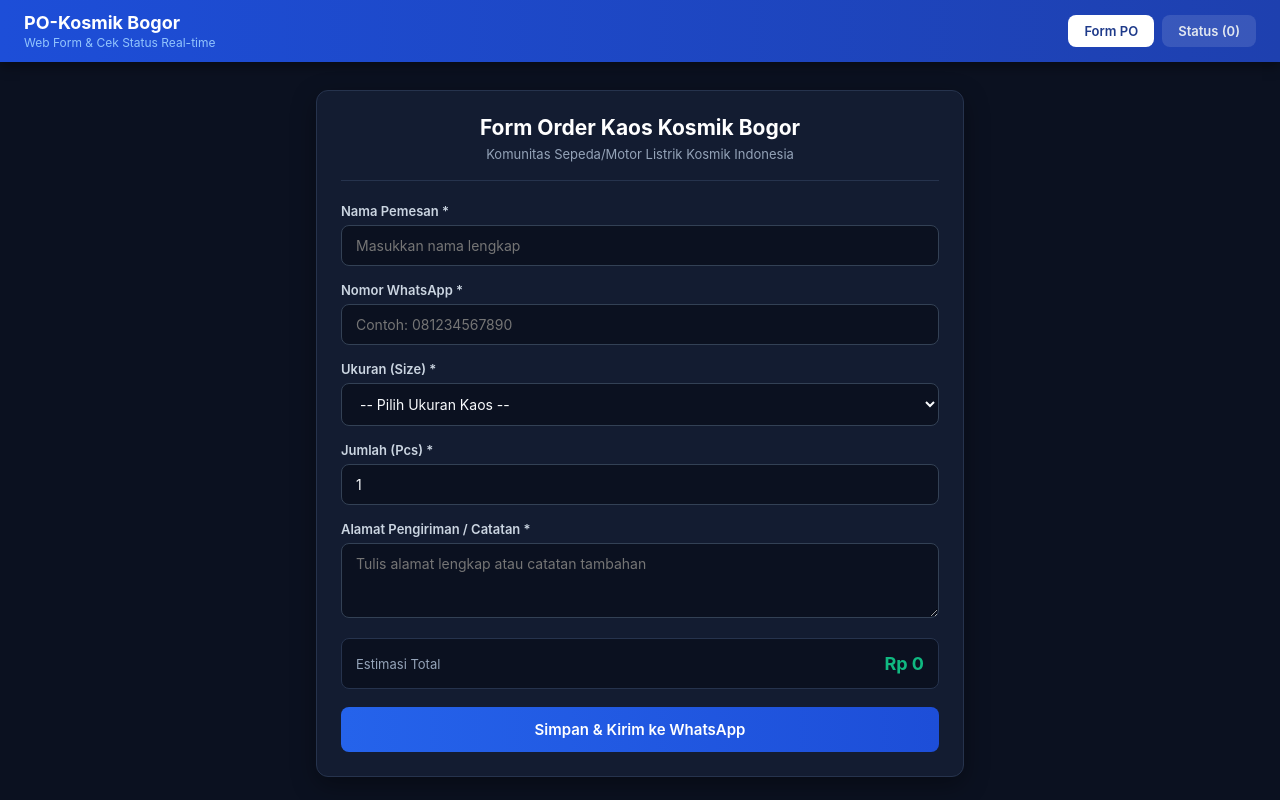
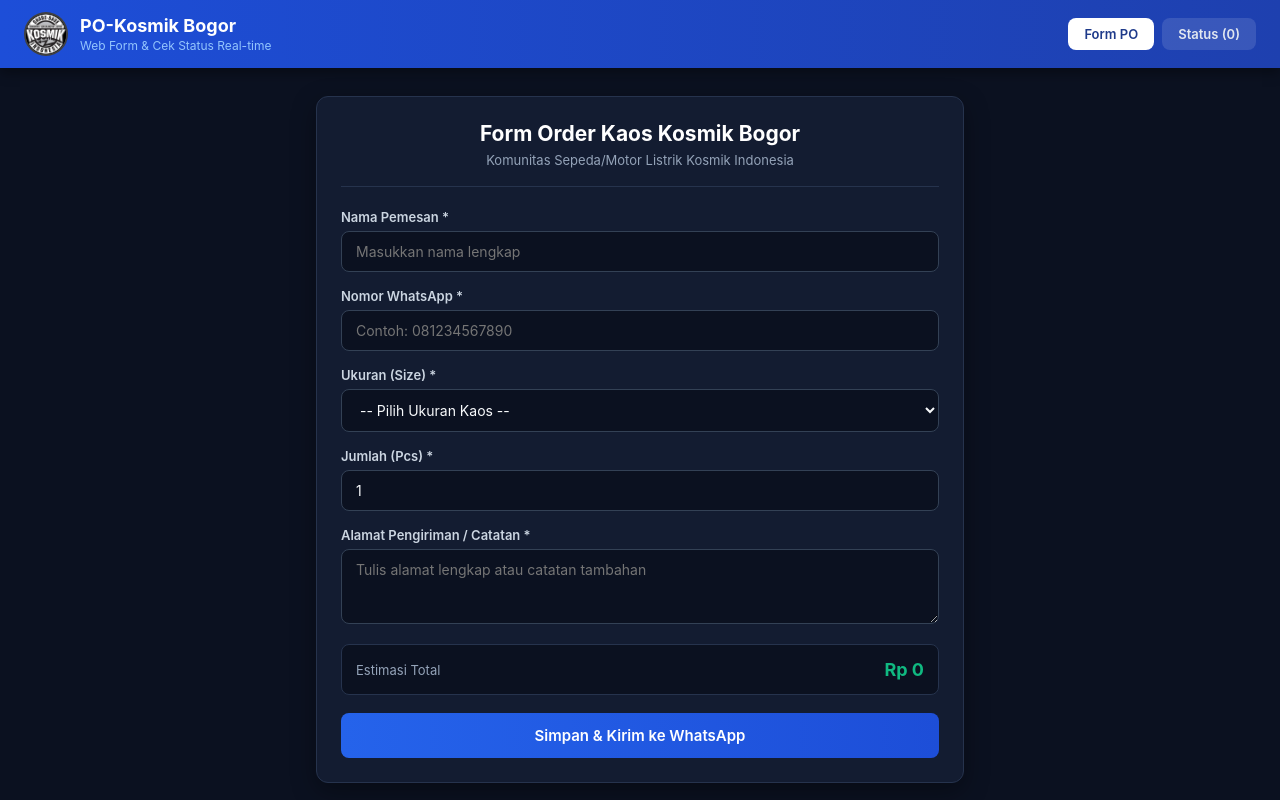
Before and after one commit to sidik-bot/PO-Kosmik-Bogor, a plain HTML site: page index.html in a window 1280 px wide. Drawn offline with Linux system fonts and the light colour scheme.

Commit message:
Change logo image from logo.png to logo.jpeg

```diff
--- a/index.html
+++ b/index.html
@@ -55,7 +55,7 @@
 
   <nav class="navbar">
     <div class="brand">
-      <img src="logo.png" alt="Logo Kosmik" class="brand-logo" onerror="this.style.display='none'">
+      <img src="logo.jpeg" alt="Logo Kosmik" class="brand-logo" onerror="this.style.display='none'">
       <div>
         <div class="brand-title">PO-Kosmik Bogor</div>
         <div class="brand-sub">Web Form & Cek Status Real-time</div>
```
